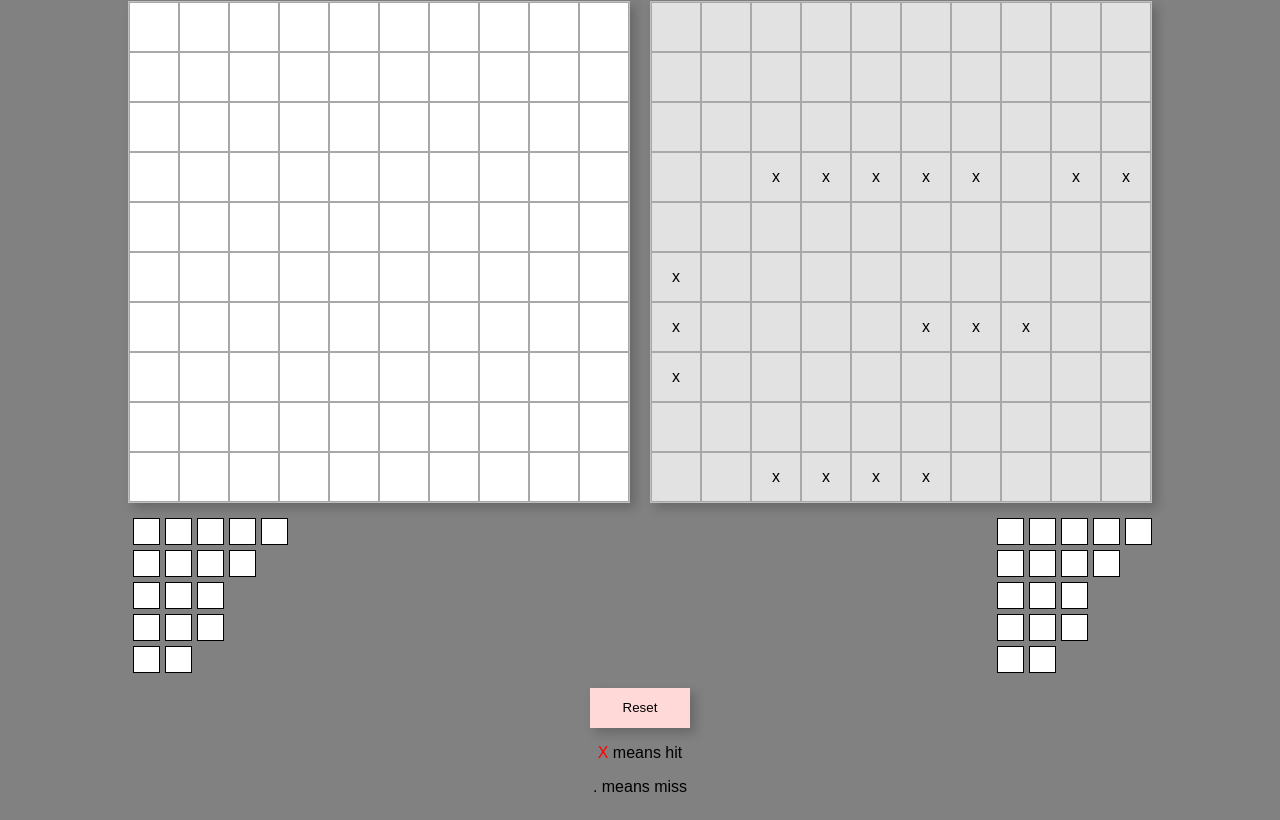
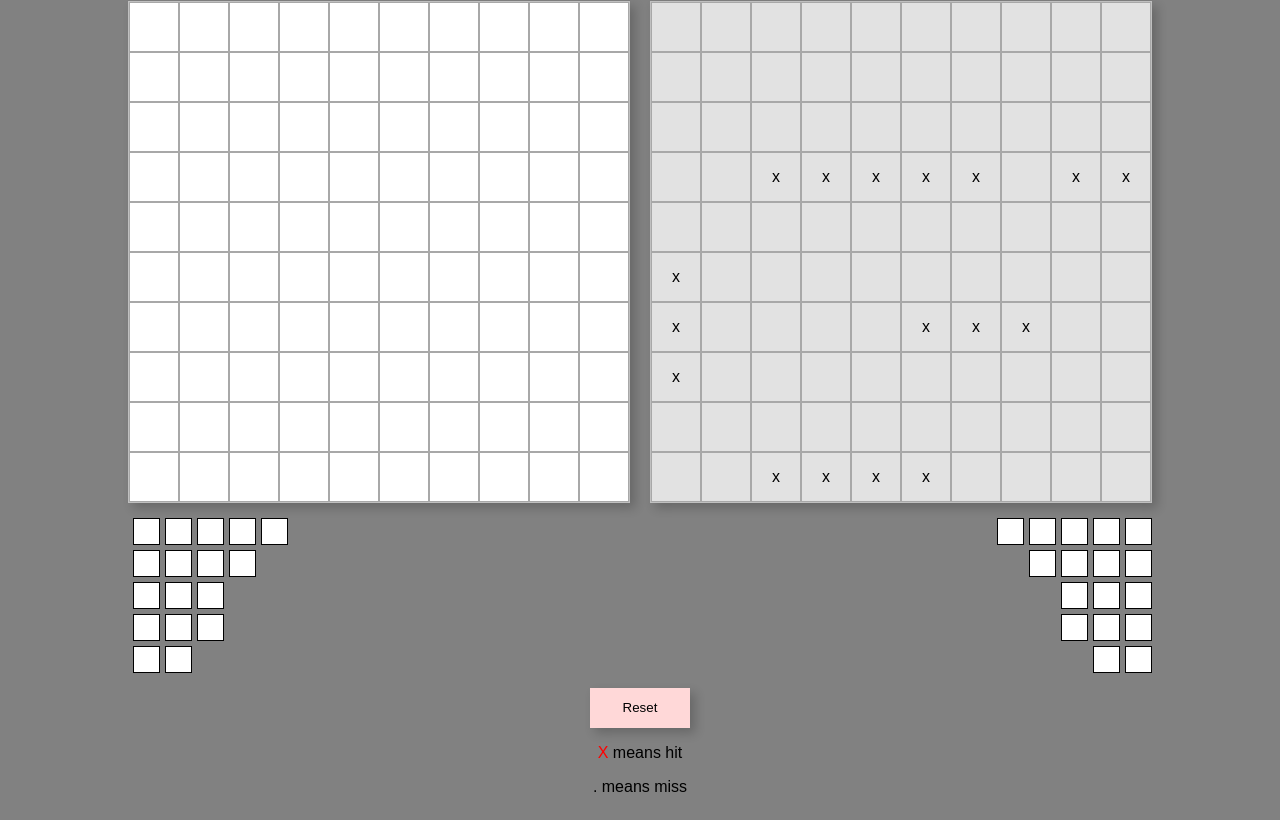
Before and after one commit to RohithAchar/battleship-game, a website built with webpack: page src/index.html in a window 1280 px wide. Both pictures are taken after a click on the button "Start". Shown: the part 87-907 px from the top of the page. Built offline with nearby package versions, Linux system fonts and the light colour scheme; a web font is replaced by a local one.

Commit message:
fixed ship info style

```diff
--- a/src/DOM/dom.js
+++ b/src/DOM/dom.js
@@ -33,9 +33,6 @@ export default () => {
 
     opponentShipInfo(user.gameboard.ships);
     playerShipInfo(bot.gameboard.ships);
-
-    console.log(user.gameboard.board);
-    console.log(bot.gameboard.board);
 
 
     const enemyBoard = document.querySelector('#enemy-board');
@@ -75,7 +72,6 @@ export default () => {
                         let col = generateRandomNumber();
                         const res = user.attack(bot.gameboard, row, col);
                         if( res ){
-                            console.log(res);
                             row = row + 10;
                             col = col + 10;
                             let id = String(row) +'-'+ String(col);
--- a/src/styles/style.css
+++ b/src/styles/style.css
@@ -80,6 +80,8 @@ button{
 .hide{
     display: none;
 }
+
+/* ships info */
 #enemy-ship-info {
     margin-top: 10px;
 }
@@ -88,10 +90,10 @@ button{
 }
 #player-ship-info {
     margin-top: 10px;
-    float: right;
 }
 #player-ship-info > div{
     display: flex;
+    justify-content: end;
 }
 .ships{
     background-color: #fff;
```
